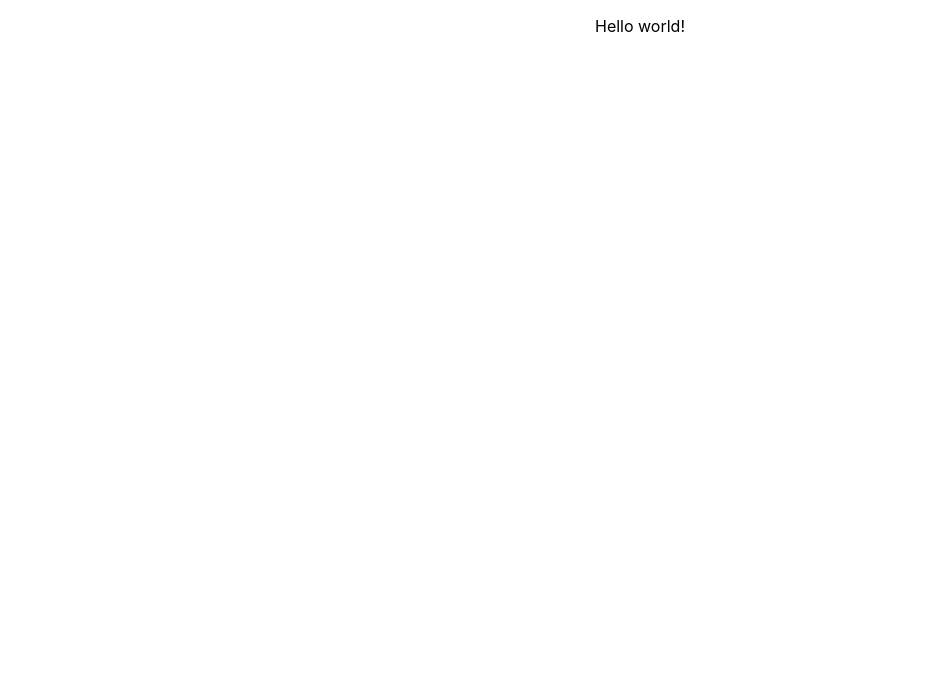
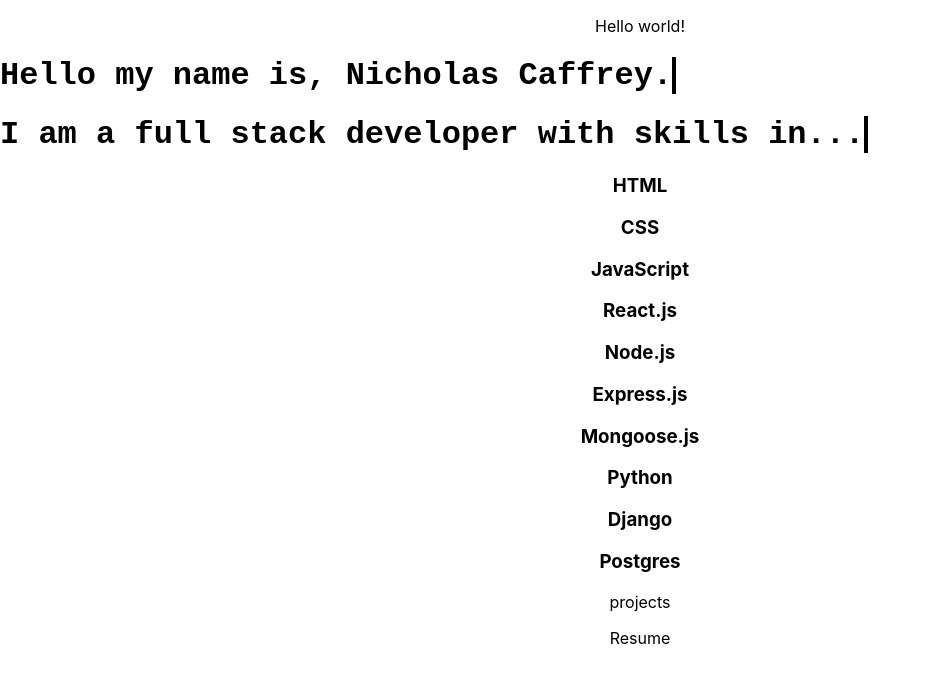
Before and after one commit to naffrey/Portfolio, a React (Create React App) app: page / in a window 1280 px wide. Shown: the top 682 px of the page, without its empty margins (0-929 px from the left). Built offline with nearby package versions, Linux system fonts and the light colour scheme.

Commit message:
added CSS typewriter and decided on next routes to develope portfolio

```diff
--- a/package.json
+++ b/package.json
@@ -6,6 +6,7 @@
     "@testing-library/jest-dom": "^5.15.0",
     "@testing-library/react": "^11.2.7",
     "@testing-library/user-event": "^12.8.3",
+    "bootstrap": "^5.1.3",
     "react": "^17.0.2",
     "react-dom": "^17.0.2",
     "react-router-dom": "^6.0.0",
--- a/src/App.js
+++ b/src/App.js
@@ -1,12 +1,24 @@
-import logo from './logo.svg';
+import React from 'react';
 import './App.css';
+import Navbar from './components/Header/Navbar';
+import Home from './components/Main/Home';
+import About from './components/Main/About';
+import Projects from './components/Main/Projects';
+import Resume from './components/Main/Resume';
+import { Routes, Route } from 'react-router-dom';
 
 function App() {
-  return (
-    <div className="App">
-        <p>Hello world!</p>
-    </div>
-  );
+	return (
+		<div className='App'>
+      <header>
+			<p>Hello world!</p>
+      </header>
+					<Home/>
+					<About/>
+					<Projects/>
+					<Resume />
+		</div>
+	);
 }
 
 export default App;
--- a/src/Componets/Header/navbar.js
+++ b/src/components/Header/Navbar.js
@@ -1,5 +1,5 @@
 import React from 'react';
-import { Link } from 'react-router-dom'
+import { Link } from 'react-router-dom';
 
 function navbar(props) {
     return (
--- a/src/Componets/Main/home.js
+++ b/src/components/Header/header.js
@@ -1,11 +1,13 @@
 import React from 'react';
 
-function home(props) {
+function header(props) {
     return (
         <div>
+
+
 
         </div>
     );
 }
 
-export default home;
+export default header;
--- /dev/null
+++ b/src/components/Main/About.js
@@ -0,0 +1,22 @@
+import React from 'react';
+
+function About(props) {
+    return (
+        <div>
+            <h1>I am a full stack developer with skills in...</h1>
+            <h3>HTML</h3>
+            <h3>CSS</h3>
+            <h3>JavaScript</h3>
+            <h3>React.js</h3>
+            <h3>Node.js</h3>
+            <h3>Express.js</h3>
+            <h3>Mongoose.js</h3>
+            <h3>Python</h3>
+            <h3>Django</h3>
+            <h3>Postgres</h3>
+
+        </div>
+    );
+}
+
+export default About;
--- /dev/null
+++ b/src/components/Main/Home.js
@@ -0,0 +1,12 @@
+import React from 'react';
+import HomeStyles from './HomeStyles.css'
+
+function Home(props) {
+    return (
+			<body>
+				<h1>Hello my name is, Nicholas Caffrey.</h1>
+			</body>
+		);
+}
+
+export default Home;
--- /dev/null
+++ b/src/components/Main/HomeStyles.css
@@ -0,0 +1,28 @@
+h1 {
+    font-family: monospace, monospace;
+    position: relative;
+    width: max-content;
+}
+
+h1::before,
+h1::after {
+    content:'';
+    position: absolute;
+    top: 0;
+    bottom: 0;
+    left:0;
+    right:0;
+
+}
+
+h1::before {
+    background-color: white;
+    animation: typewriter 3s steps(35) forwards;
+    border: black 2px solid;
+}
+
+@keyframes typewriter {
+    to {
+        left: 100%;
+    }
+}
--- a/src/Componets/Main/projects.js
+++ b/src/components/Main/Projects.js
@@ -1,11 +1,12 @@
 import React from 'react';
 
-function projects(props) {
+function Projects(props) {
     return (
         <div>
+            <p>projects</p>
 
         </div>
     );
 }
 
-export default projects;
+export default Projects;
--- a/src/Componets/Main/resume.js
+++ b/src/components/Main/Resume.js
@@ -1,11 +1,11 @@
 import React from 'react';
 
-function resume(props) {
+function Resume(props) {
     return (
         <div>
-
+            <p>Resume</p>
         </div>
     );
 }
 
-export default resume;
+export default Resume;
--- a/src/index.js
+++ b/src/index.js
@@ -3,11 +3,12 @@
 import './index.css';
 import App from './App';
 import reportWebVitals from './reportWebVitals';
+import {BrowserRouter as Router} from 'react-router-dom';
 
 ReactDOM.render(
-  <React.StrictMode>
+  <Router>
     <App />
-  </React.StrictMode>,
+  </Router>,
   document.getElementById('root')
 );
 
```
Also changed, not shown: src/Componets/Header/header.js (deleted, +0 -15 lines), src/Componets/Main/about.js (deleted), 1 other file (tests, documents, lock files or other folders).
